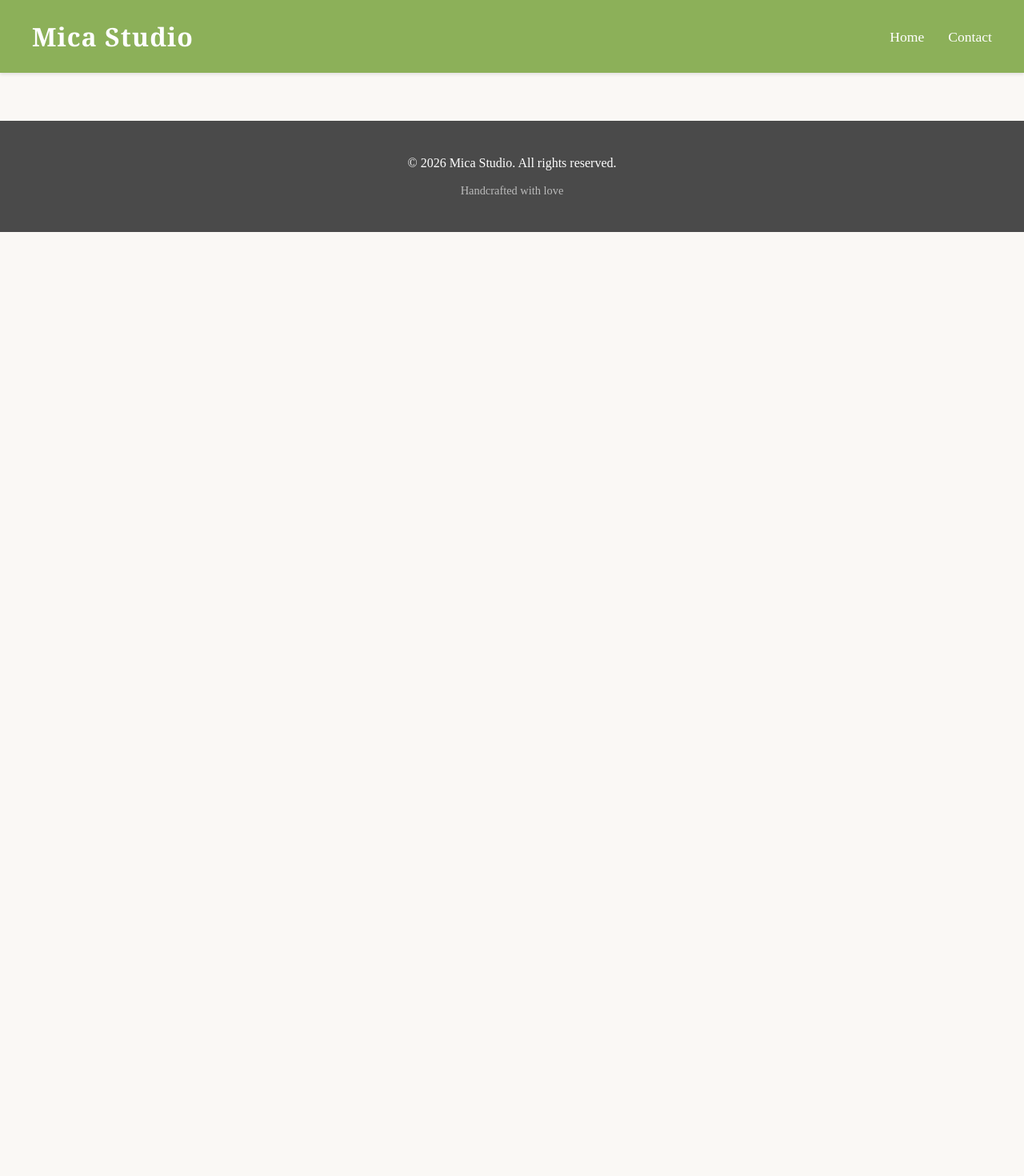
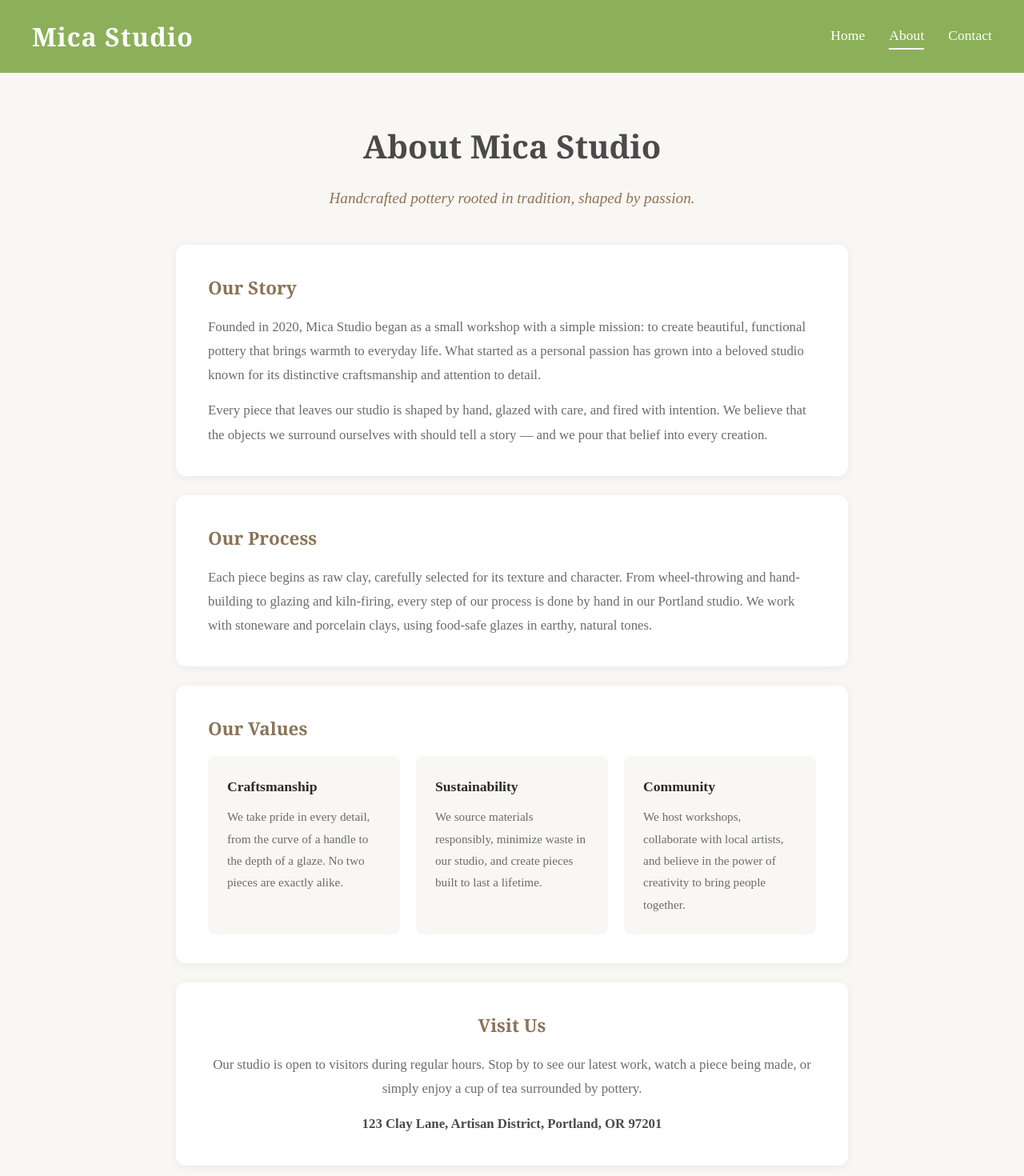
Before and after one commit to ErikHostnik/pottery_info_app, a React (Vite) app: page /about in a window 1280 px wide. Shown: the top 1470 px of the page at 80% size. Before the commit the page ends 800 px from the top, so only its background shows below. Built offline with nearby package versions, Linux system fonts and the light colour scheme.

Commit message:
Added about page with placeholder information.

```diff
--- a/src/App.jsx
+++ b/src/App.jsx
@@ -3,6 +3,7 @@ import Header from './components/Header'
 import Footer from './components/Footer'
 import Home from './pages/Home'
 import Contact from './pages/Contact'
+import About from './pages/About'
 import CollectionPage from './pages/CollectionPage'
 
 export default function App() {
@@ -13,6 +14,7 @@ export default function App() {
         <Routes>
           <Route path="/" element={<Home />} />
           <Route path="/collection/:collectionId" element={<CollectionPage />} />
+          <Route path="/about" element={<About />} />
           <Route path="/contact" element={<Contact />} />
         </Routes>
         <Footer />
--- a/src/components/Header.jsx
+++ b/src/components/Header.jsx
@@ -7,6 +7,7 @@ export default function Header() {
       <h1 className="header-title">Mica Studio</h1>
       <nav className="header-nav">
         <NavLink to="/">Home</NavLink>
+        <NavLink to="/about">About</NavLink>
         <NavLink to="/contact">Contact</NavLink>
       </nav>
     </header>
--- /dev/null
+++ b/src/pages/About.css
@@ -0,0 +1,105 @@
+.about-page {
+  background-color: #f9f7f4;
+  min-height: calc(100vh - 160px);
+}
+
+.about-hero {
+  text-align: center;
+  padding: 60px 20px 40px;
+  max-width: 700px;
+  margin: 0 auto;
+}
+
+.about-title {
+  font-size: 2.5rem;
+  color: #4a4a4a;
+  margin-bottom: 16px;
+}
+
+.about-subtitle {
+  font-size: 1.2rem;
+  line-height: 1.8;
+  color: #8b7355;
+  font-style: italic;
+}
+
+.about-content {
+  max-width: 900px;
+  margin: 0 auto;
+  padding: 0 30px 60px;
+}
+
+.about-section {
+  background: #fff;
+  padding: 36px 40px;
+  border-radius: 12px;
+  box-shadow: 0 2px 12px rgba(0, 0, 0, 0.06);
+  margin-bottom: 24px;
+}
+
+.about-section h3 {
+  font-size: 1.4rem;
+  color: #8b7355;
+  margin: 0 0 16px;
+}
+
+.about-section p {
+  font-size: 1.05rem;
+  line-height: 1.8;
+  color: #6b6b6b;
+  margin: 0 0 14px;
+}
+
+.about-section p:last-child {
+  margin-bottom: 0;
+}
+
+.about-values {
+  display: grid;
+  grid-template-columns: repeat(auto-fit, minmax(220px, 1fr));
+  gap: 20px;
+  margin-top: 8px;
+}
+
+.about-value-card {
+  background-color: #f9f7f4;
+  padding: 24px;
+  border-radius: 8px;
+}
+
+.about-value-card h4 {
+  font-size: 1.1rem;
+  color: #2b2b2b;
+  margin: 0 0 10px;
+}
+
+.about-value-card p {
+  font-size: 0.95rem;
+  margin: 0;
+}
+
+.about-cta {
+  text-align: center;
+}
+
+.about-cta strong {
+  color: #4a4a4a;
+}
+
+@media (max-width: 768px) {
+  .about-hero {
+    padding: 40px 16px 24px;
+  }
+
+  .about-title {
+    font-size: 2rem;
+  }
+
+  .about-content {
+    padding: 0 16px 40px;
+  }
+
+  .about-section {
+    padding: 28px 24px;
+  }
+}
--- /dev/null
+++ b/src/pages/About.jsx
@@ -0,0 +1,83 @@
+import './About.css'
+
+export default function About() {
+  return (
+    <section className="about-page">
+      <div className="about-hero">
+        <h2 className="about-title">About Mica Studio</h2>
+        <p className="about-subtitle">
+          Handcrafted pottery rooted in tradition, shaped by passion.
+        </p>
+      </div>
+
+      <div className="about-content">
+        <div className="about-section">
+          <h3>Our Story</h3>
+          <p>
+            Founded in 2020, Mica Studio began as a small workshop with a simple
+            mission: to create beautiful, functional pottery that brings warmth
+            to everyday life. What started as a personal passion has grown into a
+            beloved studio known for its distinctive craftsmanship and attention
+            to detail.
+          </p>
+          <p>
+            Every piece that leaves our studio is shaped by hand, glazed with
+            care, and fired with intention. We believe that the objects we
+            surround ourselves with should tell a story — and we pour that belief
+            into every creation.
+          </p>
+        </div>
+
+        <div className="about-section">
+          <h3>Our Process</h3>
+          <p>
+            Each piece begins as raw clay, carefully selected for its texture
+            and character. From wheel-throwing and hand-building to glazing and
+            kiln-firing, every step of our process is done by hand in our
+            Portland studio. We work with stoneware and porcelain clays, using
+            food-safe glazes in earthy, natural tones.
+          </p>
+        </div>
+
+        <div className="about-section">
+          <h3>Our Values</h3>
+          <div className="about-values">
+            <div className="about-value-card">
+              <h4>Craftsmanship</h4>
+              <p>
+                We take pride in every detail, from the curve of a handle to the
+                depth of a glaze. No two pieces are exactly alike.
+              </p>
+            </div>
+            <div className="about-value-card">
+              <h4>Sustainability</h4>
+              <p>
+                We source materials responsibly, minimize waste in our studio,
+                and create pieces built to last a lifetime.
+              </p>
+            </div>
+            <div className="about-value-card">
+              <h4>Community</h4>
+              <p>
+                We host workshops, collaborate with local artists, and believe
+                in the power of creativity to bring people together.
+              </p>
+            </div>
+          </div>
+        </div>
+
+        <div className="about-section about-cta">
+          <h3>Visit Us</h3>
+          <p>
+            Our studio is open to visitors during regular hours. Stop by to see
+            our latest work, watch a piece being made, or simply enjoy a cup of
+            tea surrounded by pottery.
+          </p>
+          <p>
+            <strong>123 Clay Lane, Artisan District, Portland, OR 97201</strong>
+          </p>
+        </div>
+      </div>
+    </section>
+  )
+}
```
